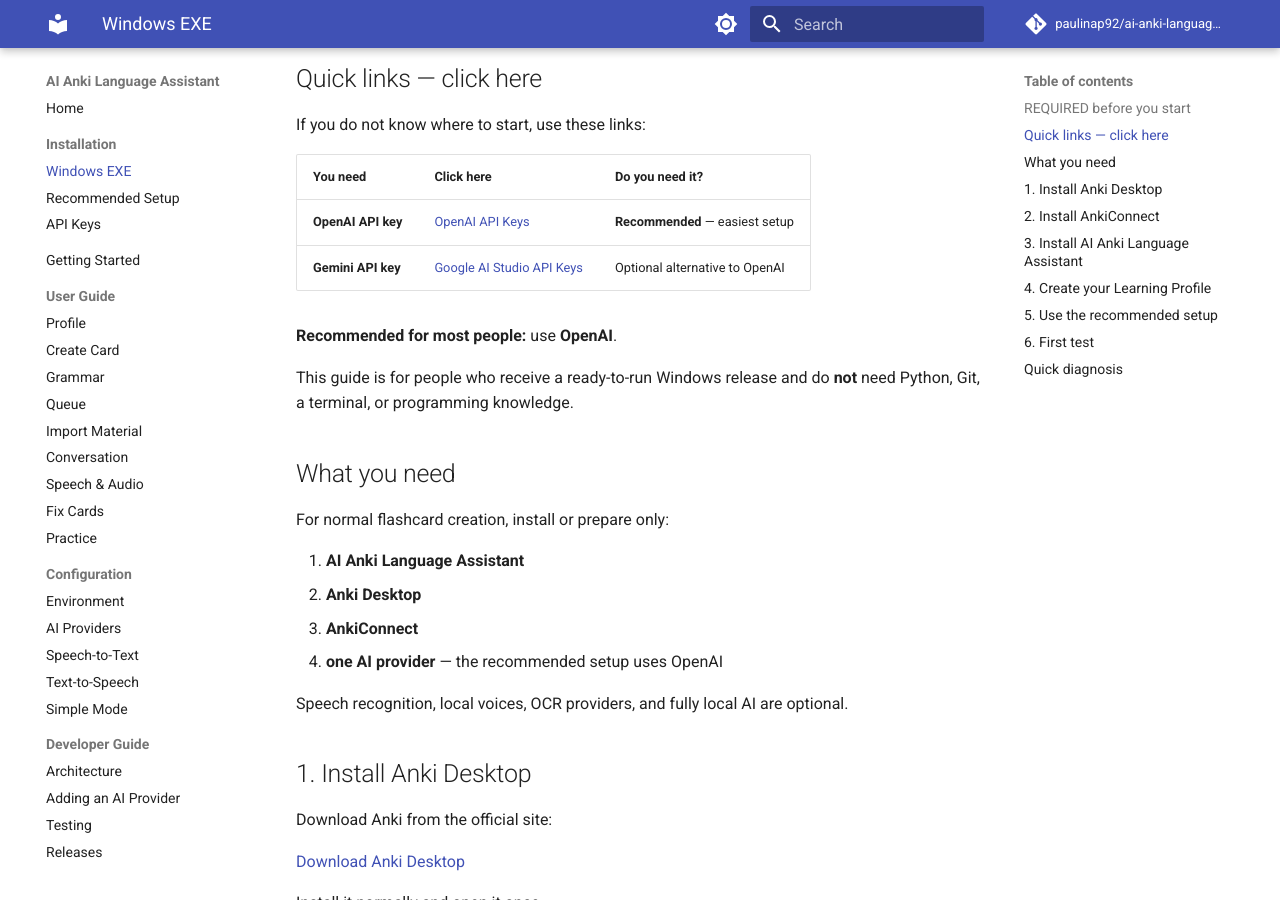
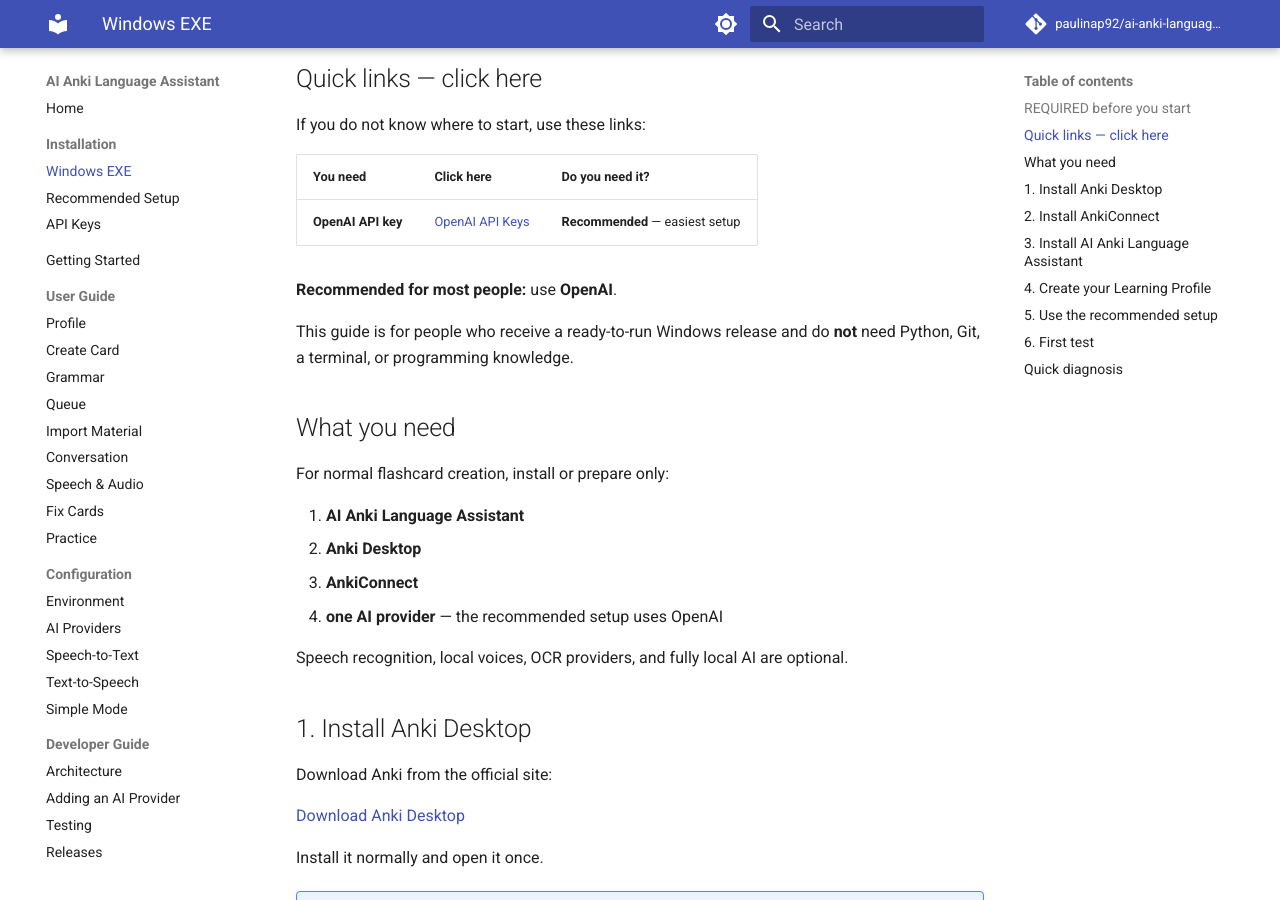
Before and after one commit to paulinap92/ai-anki-language-assistant, an MkDocs documentation site: the page built from docs/installation/windows-exe.md, in a window 1280 px wide and 900 px high, scrolled down 543 px. Built offline with MkDocs 1.6.1 and Material for MkDocs 9.7.7, drawn with Linux system fonts in a browser that asks for light colours; comment, search, counter and statistics services are not loaded.

Commit message:
docs: keep beginner Windows setup OpenAI-only

```diff
--- a/docs/installation/windows-exe.md
+++ b/docs/installation/windows-exe.md
@@ -21,7 +21,6 @@
 | You need | Click here | Do you need it? |
 |---|---|---|
 | **OpenAI API key** | [OpenAI API Keys](https://platform.openai.com/api-keys) | **Recommended** — easiest setup |
-| **Gemini API key** | [Google AI Studio API Keys](https://aistudio.google.com/apikey) | Optional alternative to OpenAI |
 
 **Recommended for most people:** use **OpenAI**.
 
```
